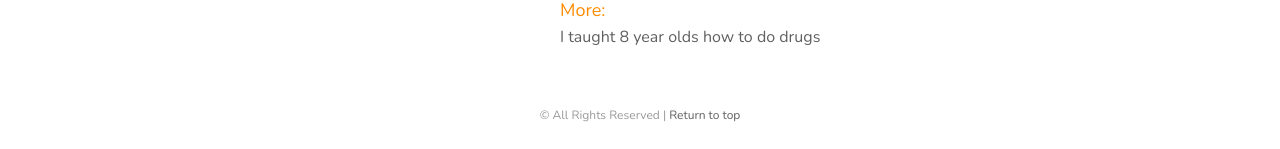
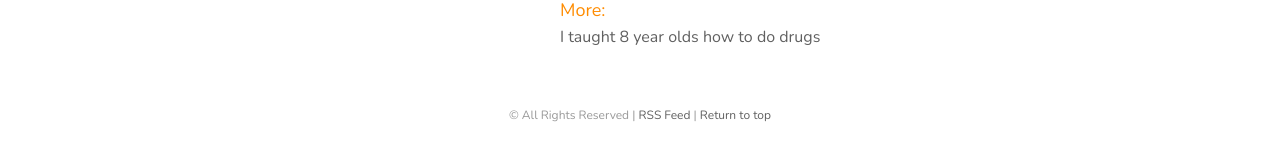
Before and after one commit to elaineg/blog, a Jekyll site: the page built from _posts/2016-08-02-hello-worlds.md, in a window 1280 px wide and 1047 px high. Shown: the part 895-1044 px from the top of the window. Built offline with Jekyll 4.4.1, drawn with Linux system fonts in a browser that asks for light colours.

Commit message:
Rss feed

```diff
--- a/_includes/pagination.html
+++ b/_includes/pagination.html
@@ -1,3 +1,3 @@
 <div class="footer col-xs-12">
-  <h6 style="text-align: center; margin-top: 30px;">&copy; All Rights Reserved | <a href="#top">Return to top</a></h6>
+  <h6 style="text-align: center; margin-top: 30px;">&copy; All Rights Reserved | <a href="http://feeds.feedburner.com/elainegao">RSS Feed</a> | <a href="#top">Return to top</a></h6>
 </div>
```
Also changed, not shown: _posts/2016-08-17-bold-is-better.md (added), _posts/2016-08-24-the-house-of-eliott.md (added), _posts/2016-08-31-right-wing-media.md (added), 7 other files.
